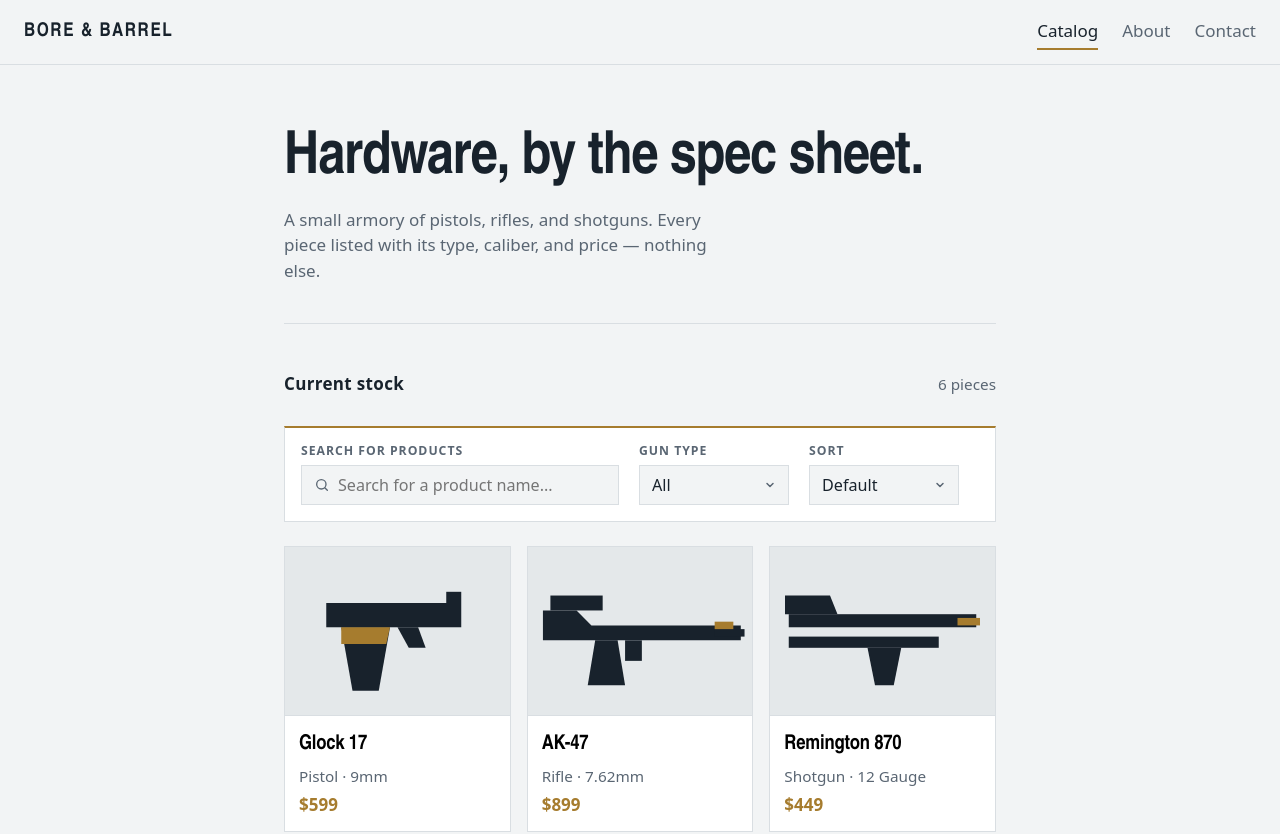
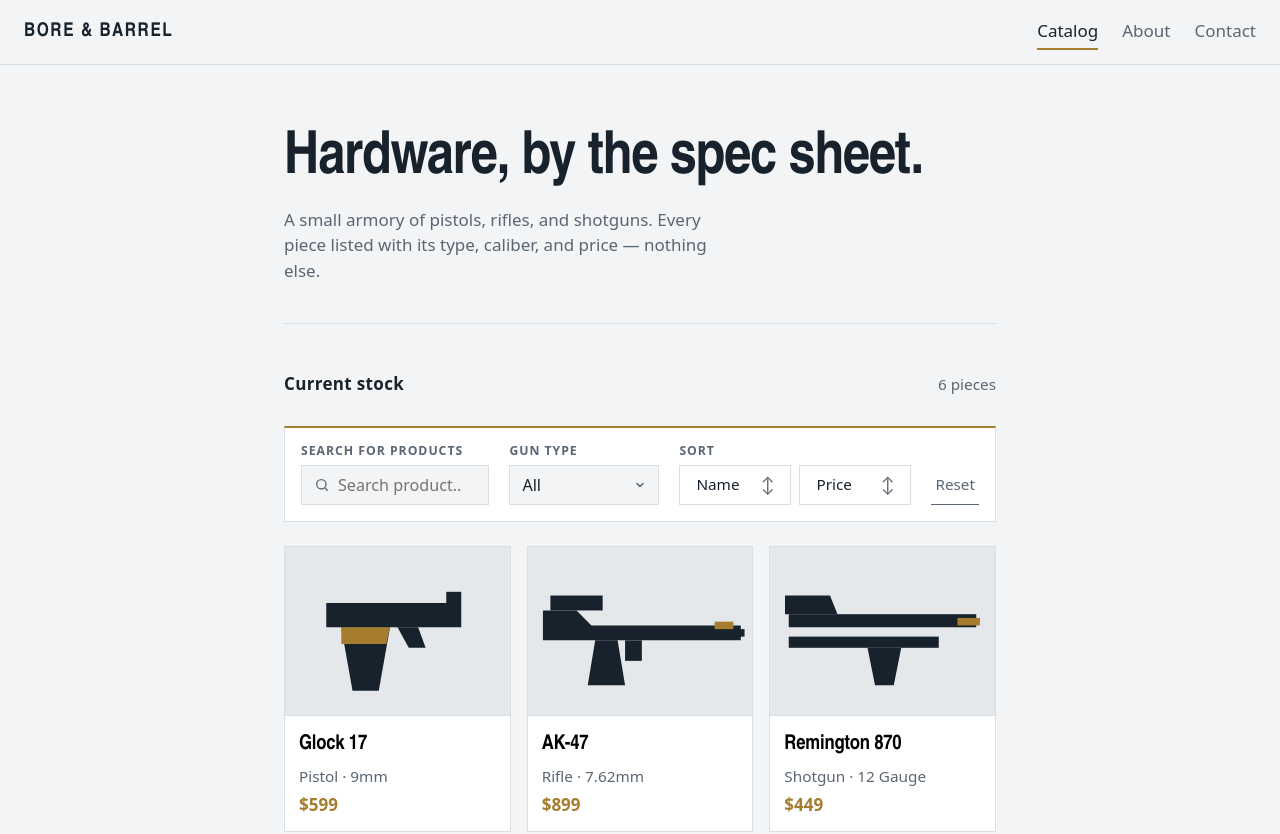
Before and after one commit to Massea-Kresna/Web-App---GunShop---Bore-Barrel, a React (Vite) app: page / in a window 1280 px wide. Shown: the top 834 px of the page. Built offline with nearby package versions, Linux system fonts and the light colour scheme.

Commit message:
feat: Add toggle sort name & price

```diff
--- a/src/pages/Catalog.jsx
+++ b/src/pages/Catalog.jsx
@@ -11,6 +11,11 @@
   'price-asc': { label: 'Price (Cheapest)', fn: (a, b) => a.price - b.price },
   'price-desc': { label: 'Price (Most Expensive)', fn: (a, b) => b.price - a.price },
 }
+
+const SORT_TOGGLES = [
+  { field: 'name', label: 'Name' },
+  { field: 'price', label: 'Price' },
+]
 
 function Catalog() {
   const [query, setQuery] = useState('')
@@ -27,6 +32,12 @@
     const cmp = SORTS[sort].fn
     return cmp ? [...filtered].sort(cmp) : filtered
   }, [query, type, sort])
+
+  const toggleSort = (field) => {
+    if (sort === `${field}-asc`) setSort(`${field}-desc`)
+    else if (sort === `${field}-desc`) setSort('Default')
+    else setSort(`${field}-asc`)
+  }
 
   const isFiltered = query !== '' || type !== 'All' || sort !== 'Default'
 
@@ -63,7 +74,7 @@
               type="search"
               value={query}
               onChange={(e) => setQuery(e.target.value)}
-              placeholder="Search for a product name..."
+              placeholder="Search product..."
             />
           </label>
 
@@ -76,20 +87,34 @@
             </select>
           </label>
 
-          <label className="field">
-            <span>Sort</span>
-            <select value={sort} onChange={(e) => setSort(e.target.value)}>
-              {Object.entries(SORTS).map(([key, { label }]) => (
-                <option key={key} value={key}>{label}</option>
-              ))}
-            </select>
-          </label>
+          <div className="field" role="group" aria-labelledby="sort-label">
+            <span id="sort-label">Sort</span>
+            <div className="chips">
+              {SORT_TOGGLES.map(({ field, label }) => {
+                const active = sort.startsWith(`${field}-`)
+                const desc = sort === `${field}-desc`
+                return (
+                  <button
+                    key={field}
+                    type="button"
+                    className="chip chip-sort"
+                    aria-pressed={active}
+                    aria-label={active ? `Sorted by ${SORTS[sort].label}` : `Sort by ${label}`}
+                    onClick={() => toggleSort(field)}
+                  >
+                    {label}
+                    <span className="sort-arrow" aria-hidden="true">
+                      {active ? (desc ? '↓' : '↑') : '↕'}
+                    </span>
+                  </button>
+                )
+              })}
+            </div>
+          </div>
 
-          {isFiltered && (
-            <button type="button" className="toolbar-reset" onClick={reset}>
-              Reset
-            </button>
-          )}
+          <button type="button" className="toolbar-reset" onClick={reset}>
+            Reset
+          </button>
         </div>
 
         {results.length > 0 ? (
```
